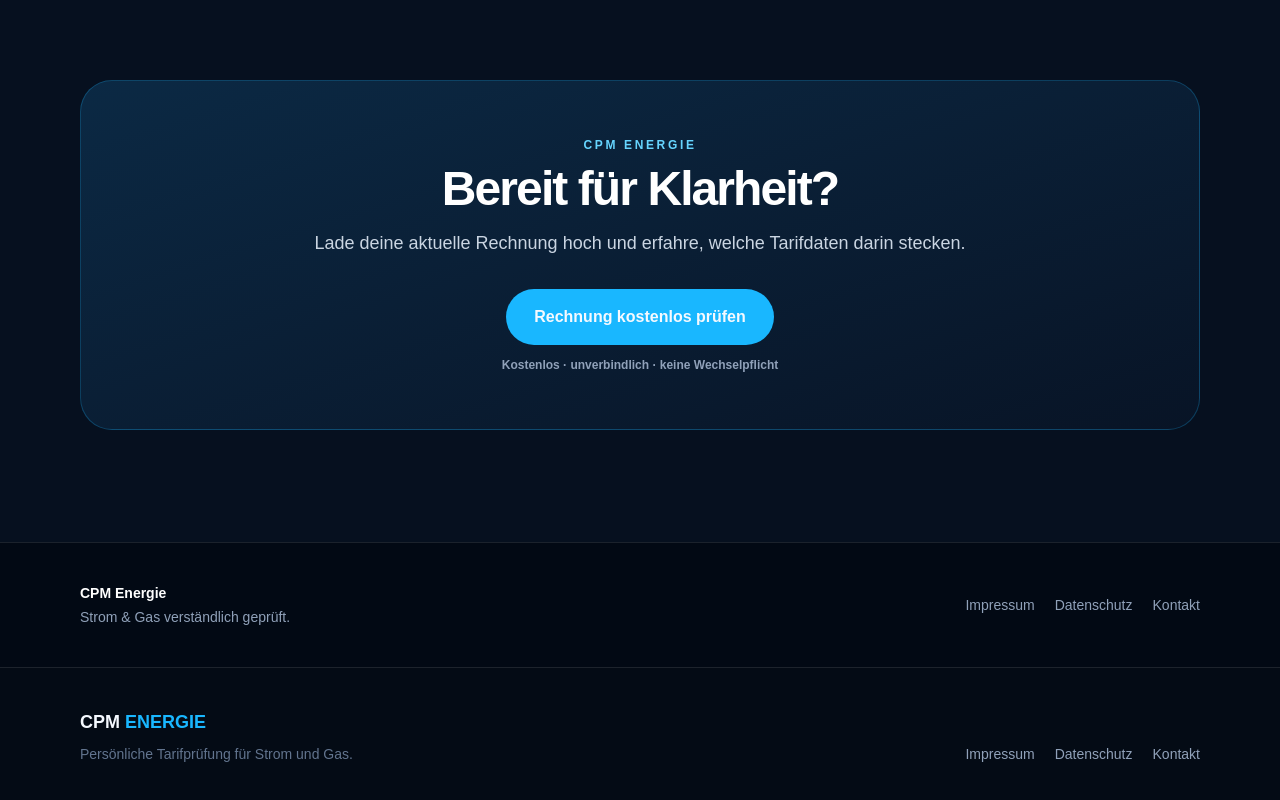
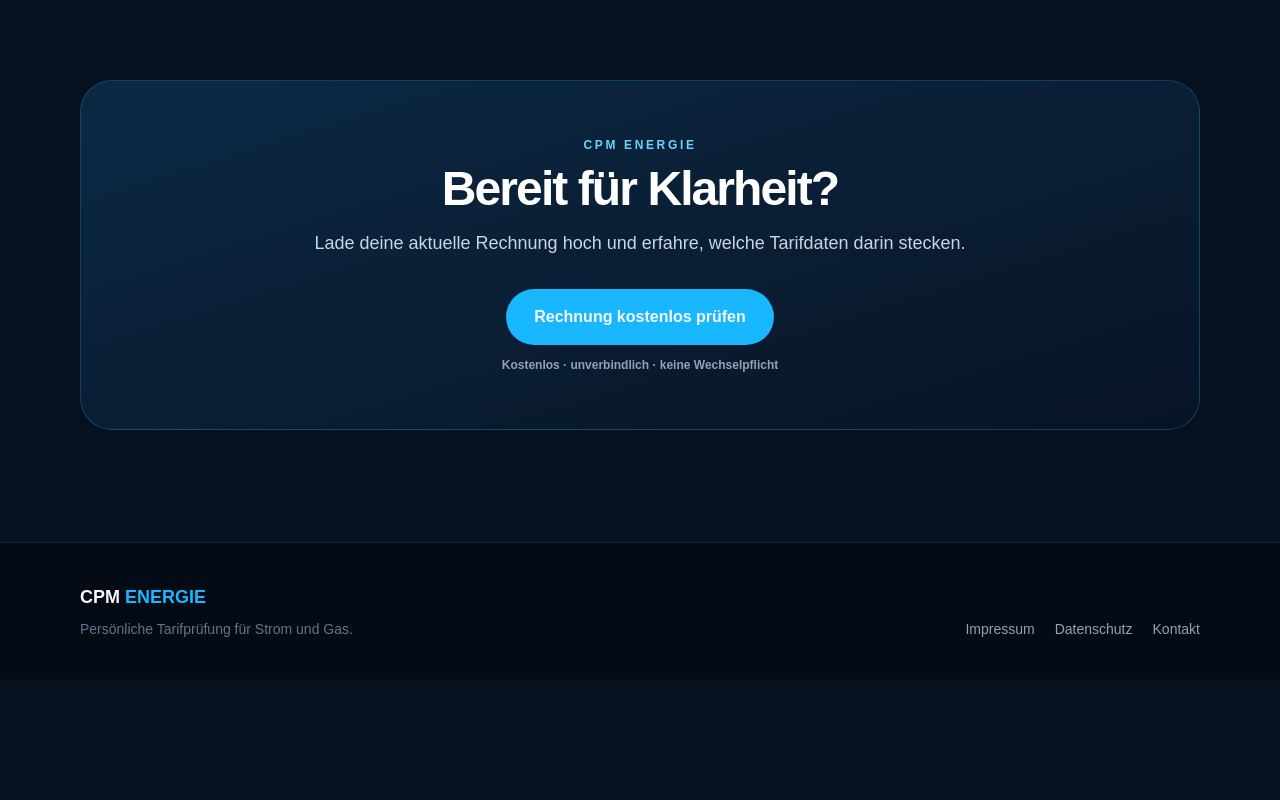
Before and after one commit to svt8f46zcd-stack/cpm-energie-website, a Next.js app: page / in a window 1280 px wide. Shown: the part 2764-3564 px from the top of the page. After the commit the page ends 3443 px from the top, so only its background shows below. Built offline with nearby package versions, Linux system fonts and the light colour scheme.

Commit message:
Fix project-site image path and page structure

```diff
--- a/app/page.tsx
+++ b/app/page.tsx
@@ -6,7 +6,6 @@ import { CTASection } from "@/components/CTASection";
 import { BillFeatures } from "@/components/BillFeatures";
 import { BillFlow } from "@/components/BillFlow";
 import { ResponsiveHero } from "@/components/ResponsiveHero";
-import { SiteFooter } from "@/components/SiteFooter";
 
 type BillFlowState = "idle" | "uploading" | "analyzing" | "success" | "error";
 
@@ -19,7 +18,6 @@ export default function Home() {
         <ResponsiveHero onStatusChange={setBillFlowState} />
       </div>
 
-      <main>
       <BillFlow status={billFlowState} />
       <BillFeatures />
 
@@ -27,7 +25,7 @@ export default function Home() {
         <div className="grid items-center gap-12 md:grid-cols-[.9fr_1.1fr] md:gap-20">
           <div className="mx-auto w-full max-w-[420px] overflow-hidden rounded-[2rem] border border-white/10 bg-[#071321] shadow-2xl shadow-black/30">
             <div className="aspect-[4/5] overflow-hidden bg-[#0b1b30]">
-                <Image src="/cristiano.svg" alt="Cristiano Moreira, persönlicher Ansprechpartner von CPM Energie" width={600} height={900} priority={false} className="h-full w-full object-cover object-center" />
+              <Image src="/cpm-energie-website/cristiano.svg" alt="Cristiano Moreira, persönlicher Ansprechpartner von CPM Energie" width={600} height={900} priority={false} className="h-full w-full object-cover object-center" />
             </div>
           </div>
           <div className="max-w-2xl">
@@ -40,8 +38,6 @@ export default function Home() {
       </section>
 
       <CTASection />
-      </main>
-      <SiteFooter />
     </>
   );
 }
```
Lines whose indentation alone changed are shown as unchanged.
